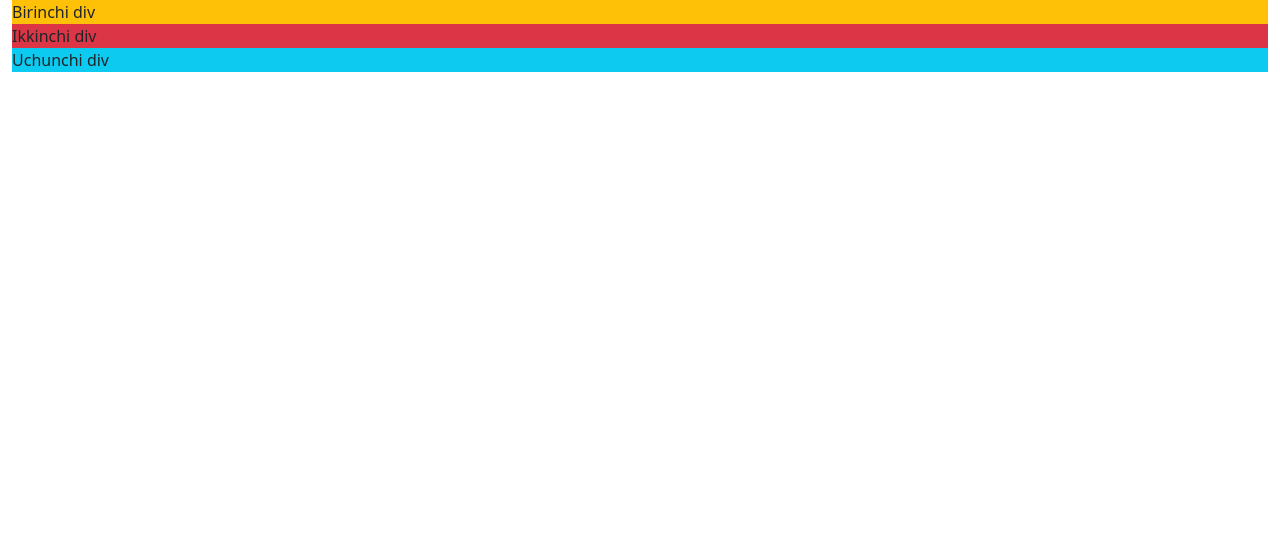
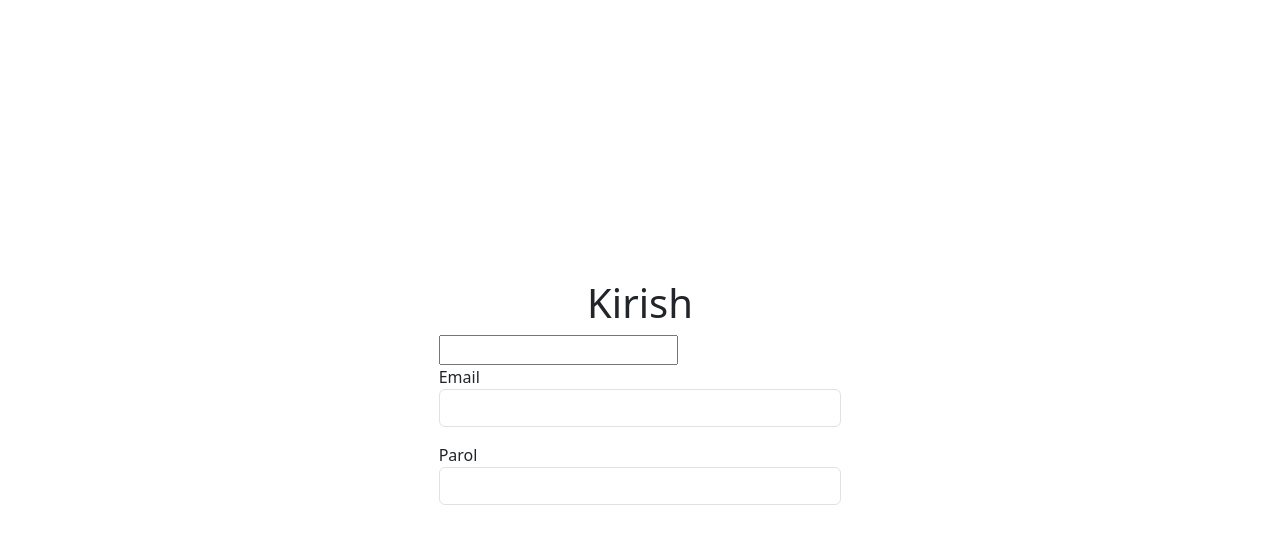
Before and after one commit to baxtiyordevoloper/Onlayn-kutubxona6, a Vue app: page /login in a window 1280 px wide. Shown: the top 544 px of the page. Built offline with nearby package versions, Linux system fonts and the light colour scheme; the HTML template or start-up script is replaced by a standard one.

Commit message:
create Form and loginPage componenets

```diff
--- /dev/null
+++ b/src/components/tegs/FormButton.vue
@@ -0,0 +1,25 @@
+<script setup>
+defineProps( {
+    name: {
+        type: String,
+        required: true
+    },
+    loading: {
+        type: Boolean,
+        default: false
+    },
+})
+</script>
+
+<template>
+    <template>
+        <button type="button" class="btn" style="min-width: 25%">
+            <span>{{name}}</span>
+            <span v-if="loading" class="spinner-border spinner-border-sm text-light"></span>
+        </button>
+    </template>
+</template>
+
+<style scoped>
+
+</style>
--- /dev/null
+++ b/src/components/tegs/FormInput.vue
@@ -0,0 +1,29 @@
+<script setup>
+defineProps({
+    labelName: {
+        type: String,
+        required:true
+    },
+    propsId: {
+        required:true
+    },
+    inputType: {
+        default: 'text'
+    }
+})
+
+defineEmits(['update:modelValue'])
+</script>
+
+<template>
+    <div class="mb-3">
+        <label v-bind:for="propsId">{{labelName}}</label>
+        <input
+            @input="$emit('update:modelValue', $event.target.value)"
+            :type="inputType" class="form-control" :id="propsId">
+    </div>
+</template>
+
+<style scoped>
+
+</style>
--- a/src/pages/LoginPage.vue
+++ b/src/pages/LoginPage.vue
@@ -1,11 +1,29 @@
 <script setup>
+import FormInput from "@/components/tegs/FormInput.vue";
+import FormButton from "@/components/tegs/FormButton.vue";
+import {ref} from "vue";
+
+let foo = ref();
+let bar = ref();
 
 </script>
 
 <template>
-    <div v-if="true" class="bg-warning">Birinchi div</div>
-    <div v-if="true" class="bg-danger">Ikkinchi div</div>
-    <div v-if="true" class="bg-info">Uchunchi div</div>
+    <div class="row justify-content-center align-items-center vh-100">
+        <div class="col-12 col-sm-8 col-md-6 col-xl-4">
+
+            <h1 class="text-center">Kirish</h1>
+            <form>
+                <input v-model="foo" type="text"> {{foo}}
+
+                <form-input v-model="bar" props-id="email" label-name="Email" input-type="email"/> {{bar}}
+                <form-input props-id="password" label-name="Parol" input-type="password"/>
+                <div class="text-end">
+                    <FormButton name="Kirish" class="btn-primary" />
+                </div>
+            </form>
+        </div>
+    </div>
 </template>
 
 <style scoped>
```
